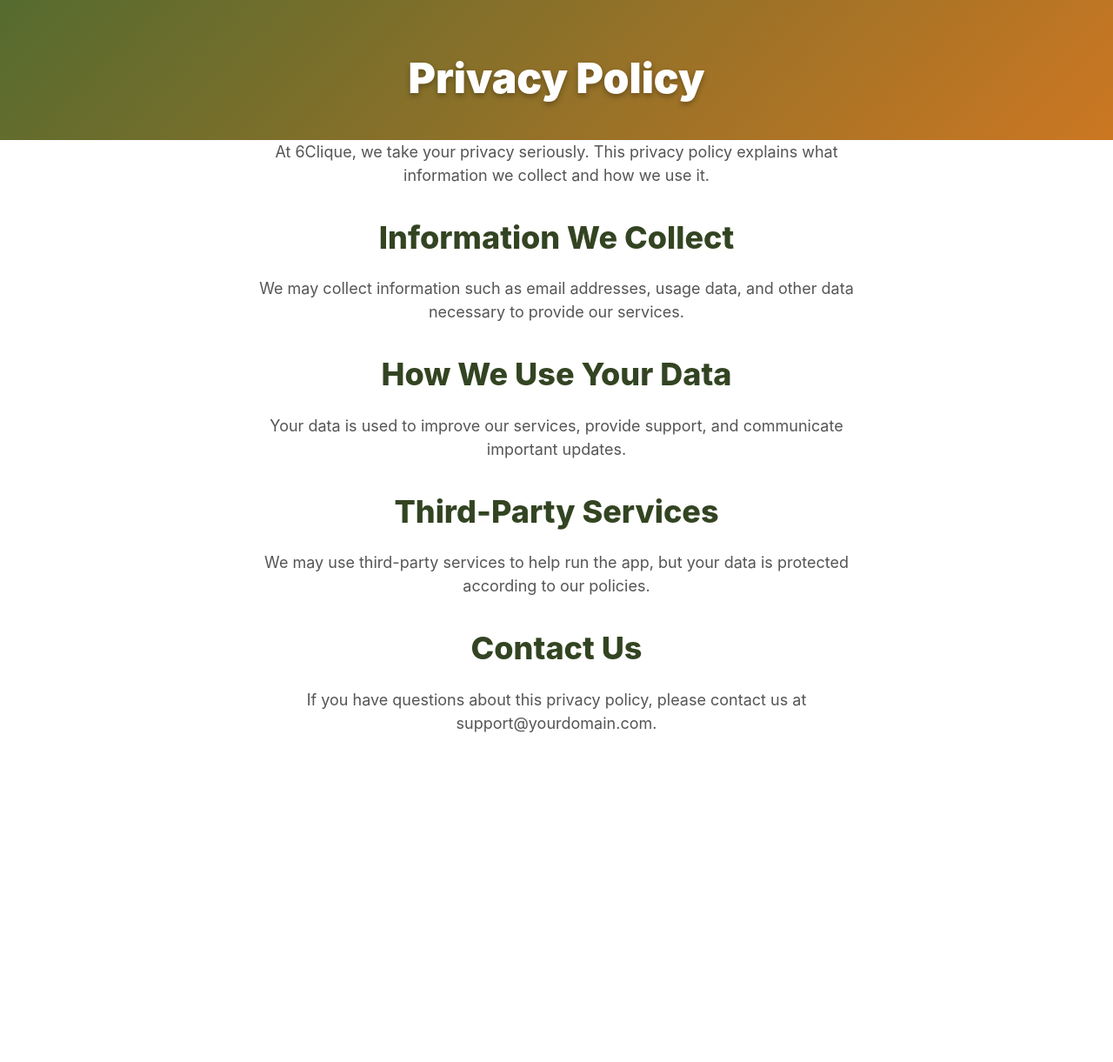
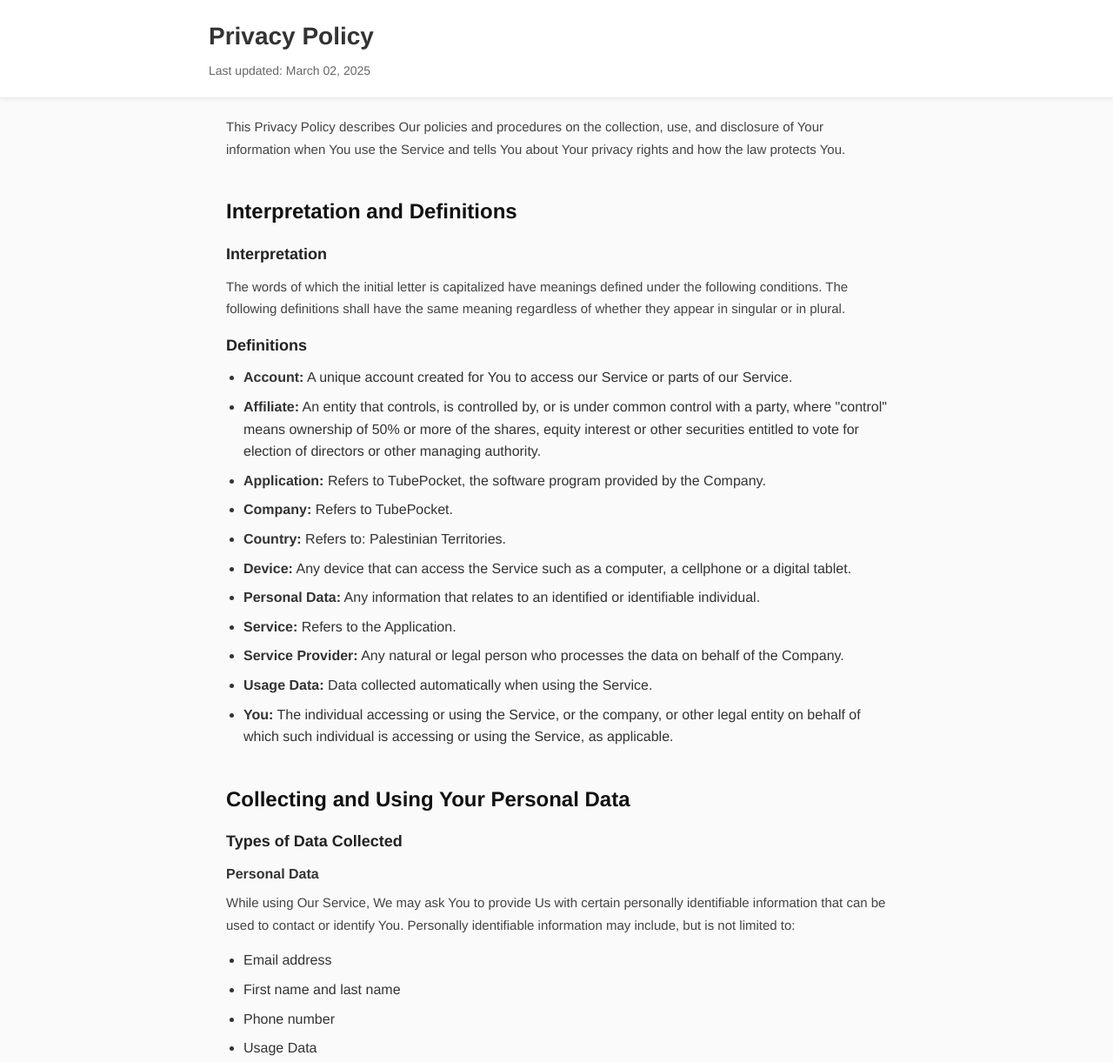
Before and after one commit to zrozumiesz/6cliquecom, a plain HTML site: page privacy-policy.html in a window 1280 px wide. Shown: the top 1221 px of the page at 87% size. Before the commit the page ends 845 px from the top, so only its background shows below. Drawn offline with Linux system fonts and the light colour scheme.

Commit message:
new privacy policy

```diff
--- /dev/null
+++ b/privacy-policy.css
@@ -0,0 +1,123 @@
+/* Reset some default styles */
+* {
+  margin: 0;
+  padding: 0;
+  box-sizing: border-box;
+}
+
+body {
+  font-family: 'Helvetica Neue', Helvetica, Arial, sans-serif;
+  line-height: 1.6;
+  color: #333;
+  background-color: #fafafa;
+  padding-top: 80px; /* space for fixed header */
+}
+
+/* Container */
+.container {
+  max-width: 800px;
+  margin: 0 auto;
+  padding: 0 20px 40px;
+}
+
+/* Header */
+header {
+  position: fixed;
+  top: 0;
+  width: 100%;
+  background-color: #fff;
+  border-bottom: 1px solid #eaeaea;
+  box-shadow: 0 2px 4px rgba(0,0,0,0.05);
+  z-index: 1000;
+}
+
+header .container {
+  padding: 20px 0;
+}
+
+header h1 {
+  font-size: 28px;
+  font-weight: bold;
+  margin-bottom: 5px;
+}
+
+header p {
+  font-size: 14px;
+  color: #666;
+}
+
+/* Sections */
+section {
+  margin-bottom: 40px;
+}
+
+section h2 {
+  font-size: 24px;
+  margin-bottom: 15px;
+  color: #111;
+}
+
+section h3 {
+  font-size: 18px;
+  margin-bottom: 10px;
+  color: #222;
+}
+
+section h4 {
+  font-size: 16px;
+  margin-bottom: 8px;
+  color: #333;
+}
+
+section p {
+  margin-bottom: 15px;
+  font-size: 15px;
+  line-height: 1.7;
+  color: #444;
+}
+
+section ul {
+  margin-left: 20px;
+  margin-bottom: 15px;
+}
+
+section ul li {
+  margin-bottom: 8px;
+}
+
+/* Links */
+a {
+  color: #007bff;
+  text-decoration: none;
+}
+
+a:hover {
+  text-decoration: underline;
+}
+
+/* Responsive */
+@media (max-width: 600px) {
+  header h1 {
+    font-size: 22px;
+  }
+
+  header p {
+    font-size: 12px;
+  }
+
+  section h2 {
+    font-size: 20px;
+  }
+
+  section h3 {
+    font-size: 16px;
+  }
+
+  section h4 {
+    font-size: 14px;
+  }
+
+  section p {
+    font-size: 14px;
+  }
+}
--- a/privacy-policy.html
+++ b/privacy-policy.html
@@ -1,30 +1,56 @@
 <!DOCTYPE html>
 <html lang="en">
 <head>
-    <meta charset="UTF-8">
-    <meta name="viewport" content="width=device-width, initial-scale=1.0">
-    <title>Privacy Policy – 6Clique</title>
-    <link rel="stylesheet" href="style.css"> <!-- reuse your main CSS -->
+  <meta charset="UTF-8">
+  <meta name="viewport" content="width=device-width, initial-scale=1.0">
+  <title>Privacy Policy</title>
+  <link rel="stylesheet" href="privacy-policy.css">
 </head>
 <body>
-    <header>
-        <h1>Privacy Policy</h1>
-    </header>
+  <header>
+    <div class="container">
+      <h1>Privacy Policy</h1>
+      <p>Last updated: March 02, 2025</p>
+    </div>
+  </header>
 
-    <section class="container">
-        <p>At 6Clique, we take your privacy seriously. This privacy policy explains what information we collect and how we use it.</p>
+  <main class="container">
+    <section>
+      <h2>Introduction</h2>
+      <p>This Privacy Policy describes Our policies and procedures on the collection, use, and disclosure of Your information when You use the Service and tells You about Your privacy rights and how the law protects You.</p>
+    </section>
 
-        <h2>Information We Collect</h2>
-        <p>We may collect information such as email addresses, usage data, and other data necessary to provide our services.</p>
+    <section>
+      <h2>Interpretation and Definitions</h2>
+      <h3>Interpretation</h3>
+      <p>The words of which the initial letter is capitalized have meanings defined under the following conditions. The following definitions shall have the same meaning regardless of whether they appear in singular or in plural.</p>
+      <h3>Definitions</h3>
+      <ul>
+        <li><strong>Account:</strong> A unique account created for You to access our Service or parts of our Service.</li>
+        <li><strong>Affiliate:</strong> An entity that controls, is controlled by, or is under common control with a party, where "control" means ownership of 50% or more of the shares, equity interest or other securities entitled to vote for election of directors or other managing authority.</li>
+        <li><strong>Application:</strong> Refers to TubePocket, the software program provided by the Company.</li>
+        <li><strong>Company:</strong> Refers to TubePocket.</li>
+        <li><strong>Country:</strong> Refers to: Palestinian Territories.</li>
+        <li><strong>Device:</strong> Any device that can access the Service such as a computer, a cellphone or a digital tablet.</li>
+        <li><strong>Personal Data:</strong> Any information that relates to an identified or identifiable individual.</li>
+        <li><strong>Service:</strong> Refers to the Application.</li>
+        <li><strong>Service Provider:</strong> Any natural or legal person who processes the data on behalf of the Company.</li>
+        <li><strong>Usage Data:</strong> Data collected automatically when using the Service.</li>
+        <li><strong>You:</strong> The individual accessing or using the Service, or the company, or other legal entity on behalf of which such individual is accessing or using the Service, as applicable.</li>
+      </ul>
+    </section>
 
-        <h2>How We Use Your Data</h2>
-        <p>Your data is used to improve our services, provide support, and communicate important updates.</p>
-
-        <h2>Third-Party Services</h2>
-        <p>We may use third-party services to help run the app, but your data is protected according to our policies.</p>
-
-        <h2>Contact Us</h2>
-        <p>If you have questions about this privacy policy, please contact us at support@yourdomain.com.</p>
-    </section>
-</body>
-</html>
+    <section>
+      <h2>Collecting and Using Your Personal Data</h2>
+      <h3>Types of Data Collected</h3>
+      <h4>Personal Data</h4>
+      <p>While using Our Service, We may ask You to provide Us with certain personally identifiable information that can be used to contact or identify You. Personally identifiable information may include, but is not limited to:</p>
+      <ul>
+        <li>Email address</li>
+        <li>First name and last name</li>
+        <li>Phone number</li>
+        <li>Usage Data</li>
+      </ul>
+      <h4>Usage Data</h4>
+      <p>Usage Data is collected automatically when using the Service. Usage Data may include information such as Your Device's Internet Protocol address (e.g. IP address), browser type, browser version, the pages of our Service that You visit, the time and date of Your visit, the time spent on those pages, unique device
+::contentReference[oaicite:0]{index=0}
```
